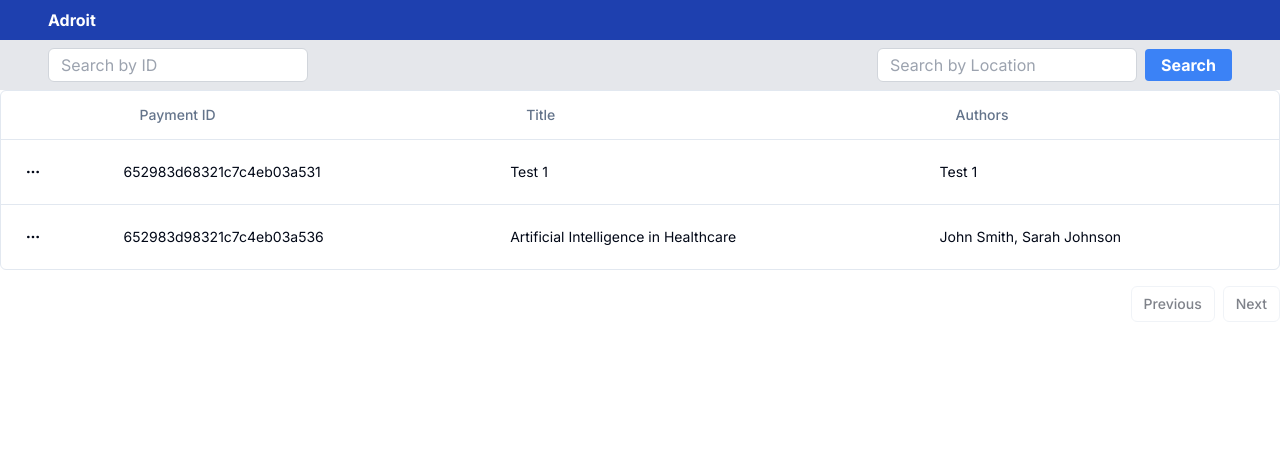
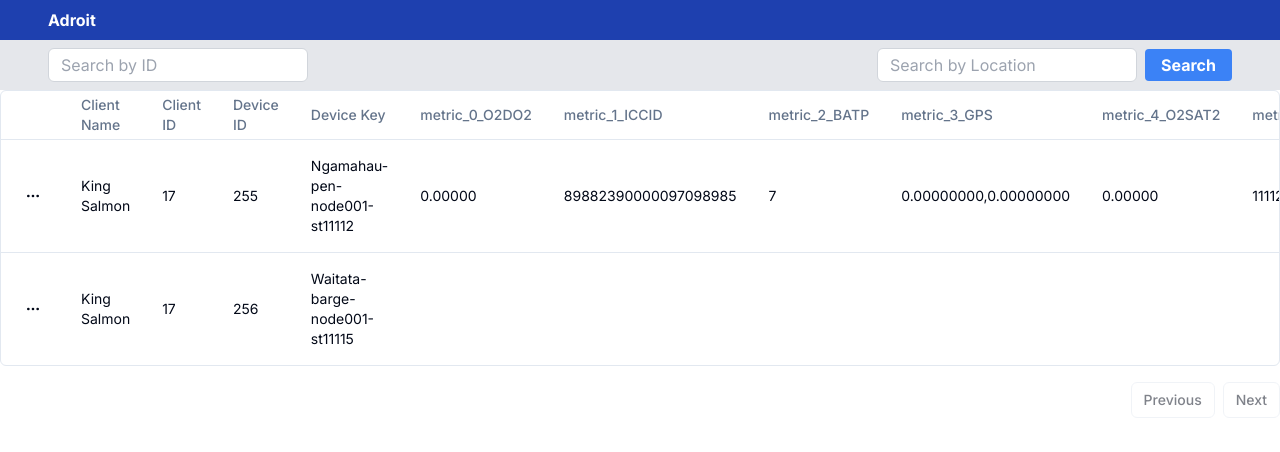
Before and after one commit to songexile/Adroit-Frontend-Manager, a Next.js app: page / in a window 1280 px wide. Shown: the top 452 px of the page. Built offline with nearby package versions, Linux system fonts and the light colour scheme.

Commit message:
Some progress here

```diff
--- a/src/app/iotTable/columns.tsx
+++ b/src/app/iotTable/columns.tsx
@@ -1,5 +1,5 @@
-'use client';
-
+// columns.tsx
+import React from 'react';
 import { ColumnDef } from '@tanstack/react-table';
 import { MoreHorizontal } from 'lucide-react';
 import { Button } from '@/components/ui/button';
@@ -12,26 +12,24 @@ import {
   DropdownMenuTrigger,
 } from '@/components/ui/dropdown-menu';
 
-export type Payment = {
-  _id: string;
-  title: string;
-  authors: string;
-  journal: string;
-  year: string;
-  volume: string;
-  pages: string;
-  doi: string;
-  claim: string;
-  method: string;
-  agreeDisagree: string;
-  __v: number;
-};
+interface FlattenedJson {
+  client_name: string;
+  client_id: string;
+  device_id: string;
+  device_key: string;
+  [key: string]: string; // Dynamic metrics
+}
 
-export const columns: ColumnDef<Payment>[] = [
+// Declare an empty array initially
+let columns: ColumnDef<FlattenedJson>[] = [];
+
+export const initializeColumns = (metrics: string[]) => {
+  // Initialize columns with the static columns
+  columns = [
     {
       id: 'actions',
       cell: ({ row }) => {
-      const payment = row.original;
+        const device = row.original;
         return (
           <DropdownMenu>
             <DropdownMenuTrigger asChild>
@@ -43,56 +41,52 @@ export const columns: ColumnDef<Payment>[] = [
             <DropdownMenuContent align='end'>
               <DropdownMenuLabel>Actions</DropdownMenuLabel>
               <DropdownMenuItem
-              onClick={() => navigator.clipboard.writeText(payment.authors)}
+                onClick={() => console.log('View details of client')}
               >
                 View details of client
               </DropdownMenuItem>
               <DropdownMenuSeparator />
-            <DropdownMenuItem>Hide client from Dashboard</DropdownMenuItem>
-            <DropdownMenuItem>Create ticket</DropdownMenuItem>
+              <DropdownMenuItem
+                onClick={() => console.log('Hide client from Dashboard')}
+              >
+                Hide client from Dashboard
+              </DropdownMenuItem>
+              <DropdownMenuItem onClick={() => console.log('Create ticket')}>
+                Create ticket
+              </DropdownMenuItem>
             </DropdownMenuContent>
           </DropdownMenu>
         );
       },
     },
     {
-    accessorKey: '_id', // Assuming _id is the unique identifier for the payment
-    header: ({ column }) => {
-      return (
-        <Button
-          variant='ghost'
-          onClick={() => column.toggleSorting(column.getIsSorted() === 'asc')}
-        >
-          Payment ID
-        </Button>
-      );
-    },
+      accessorKey: 'client_name',
+      header: 'Client Name',
     },
     {
-    accessorKey: 'title',
-    header: ({ column }) => {
-      return (
-        <Button
-          variant='ghost'
-          onClick={() => column.toggleSorting(column.getIsSorted() === 'asc')}
-        >
-          Title
-        </Button>
-      );
-    },
+      accessorKey: 'client_id',
+      header: 'Client ID',
     },
     {
-    accessorKey: 'authors',
-    header: ({ column }) => {
-      return (
-        <Button
-          variant='ghost'
-          onClick={() => column.toggleSorting(column.getIsSorted() === 'asc')}
-        >
-          Authors
-        </Button>
+      accessorKey: 'device_id',
+      header: 'Device ID',
+    },
+    {
+      accessorKey: 'device_key',
+      header: 'Device Key',
+    },
+  ];
+
+  // Dynamic metric columns
+  columns.push(
+    ...metrics.map((metric, index) => ({
+      accessorKey: metric,
+      header: metric,
+    }))
   );
-    },
-  },
-  // Add more columns as needed based on your JSON structure
-];
+};
+
+// Initialize columns (pass an empty array initially, it will be populated later)
+initializeColumns([]);
+
+export { columns };
--- a/src/app/iotTable/data-table.tsx
+++ b/src/app/iotTable/data-table.tsx
@@ -43,12 +43,6 @@ export function DataTable<TData, TValue>({
       sorting,
     },
   });
-
-  // console.log(table.getRowModel().rows?.length);
-  // console.log(data);
-  // console.log(columns);
-  // console.log(table.getRowModel());
-  // console.log(table.getRowModel().rows);
 
   return (
     <div>
--- a/src/app/page.tsx
+++ b/src/app/page.tsx
@@ -1,8 +1,14 @@
 'use client';
+
+// Page.tsx
 import React, { useState, useEffect } from 'react';
 import Header from '../components/Header';
 import { DataTable } from './iotTable/data-table';
-import { Payment, columns } from './iotTable/columns';
+import { initializeColumns, columns } from './iotTable/columns'; // Import initializeColumns and columns
+
+interface DynamicMetricData {
+  [key: string]: string | number;
+}
 
 async function fetchData() {
   try {
@@ -15,30 +21,73 @@ async function fetchData() {
     }
 
     const jsonData = await res.json();
-    const parsedData = JSON.parse(jsonData.body); //Have to parse data twice because it is stringified twice I think
+    const parsedData = JSON.parse(jsonData.body);
 
     return parsedData;
   } catch (error) {
     console.error('Failed to fetch data:', error);
-    throw error; // Re-throwing error to handle it in the component
+    throw error;
   }
 }
 
+function flattenNestedData(data: any): DynamicMetricData[] {
+  const flattenedData: DynamicMetricData[] = [];
+
+  for (const key in data) {
+    if (data.hasOwnProperty(key)) {
+      const client = data[key];
+      const devices = client.devices;
+
+      for (const device of devices) {
+        const flattenedDevice: DynamicMetricData = {
+          client_name: client.client_name,
+          client_id: client.client_id,
+          device_id: device.device_id,
+          device_key: device.device_key,
+        };
+
+        const metrics = device.metrics;
+
+        let metricIndex = 0;
+        for (const metricKey in metrics) {
+          if (metrics.hasOwnProperty(metricKey)) {
+            flattenedDevice[`metric_${metricIndex}_${metricKey}`] =
+              metrics[metricKey].value;
+            metricIndex++;
+          }
+        }
+
+        flattenedData.push(flattenedDevice);
+      }
+    }
+  }
+
+  return flattenedData;
+}
+
 export default function Page() {
-  const [data, setData] = useState([]);
+  const [data, setData] = useState<DynamicMetricData[]>([]);
 
   useEffect(() => {
     const fetchDataAndSetData = async () => {
       try {
-        // const fetchedData = await fetchData();
-        // const fetchedData = require('../adroit_data.json')
+        // Replace with the path to your test.json file
         const fetchedData = require('../test.json');
-        // const parsedData = JSON.parse(fetchedData.body);
 
-        setData(fetchedData);
-        console.log(fetchedData);
+        const flattenedData = flattenNestedData(fetchedData);
+        setData(flattenedData);
+
+        // Get the dynamic metric names
+        const dynamicMetricColumns = Object.keys(flattenedData[0] || {}).filter(
+          (key) => key.startsWith('metric_')
+        );
+
+        // Initialize columns with dynamic metrics
+        initializeColumns(dynamicMetricColumns);
+
+        console.log(flattenedData);
       } catch (error) {
-        // Error handling can be done here, e.g., show error message to the user
+        console.error('Failed to fetch data:', error);
       }
     };
 
--- a/src/test.json
+++ b/src/test.json
@@ -1,30 +1,148 @@
-[
-    {
-        "_id": "652983d68321c7c4eb03a531",
-        "title": "Test 1",
-        "authors": "Test 1",
-        "journal": "Test 1",
-        "year": "2023",
-        "volume": "Test 1",
-        "pages": "Test 1",
-        "doi": "Test 1",
-        "claim": "Claim Test 1",
-        "method": "Waterfall",
-        "agreeDisagree": "Agree",
-        "__v": 0
-    },
-    {
-        "_id": "652983d98321c7c4eb03a536",
-        "title": "Artificial Intelligence in Healthcare",
-        "authors": "John Smith, Sarah Johnson",
-        "journal": "Journal of Advanced Technology",
-        "year": "2023",
-        "volume": "12",
-        "pages": "123-135",
-        "doi": "10.1234/jat.2023.001",
-        "claim": "Claim Test 2",
-        "method": "Agile",
-        "agreeDisagree": "Agree",
-        "__v": 0
+{
+    "0": {
+        "client_name": "King Salmon",
+        "client_id": 17,
+        "devices": [
+            {
+                "device_id": 255,
+                "device_key": "Ngamahau-pen-node001-st11112",
+                "metrics": {
+                    "O2DO2": {
+                        "timestamp": 1691107055000,
+                        "value": "0.00000"
+                    },
+                    "ICCID": {
+                        "timestamp": 1691107055000,
+                        "value": " 89882390000097098985"
+                    },
+                    "BATP": {
+                        "timestamp": 1691107055000,
+                        "value": "7"
+                    },
+                    "GPS": {
+                        "timestamp": 1691107055000,
+                        "value": "0.00000000,0.00000000"
+                    },
+                    "O2SAT2": {
+                        "timestamp": 1691107055000,
+                        "value": "0.00000"
+                    },
+                    "ST": {
+                        "timestamp": 1691107055000,
+                        "value": "11112"
+                    },
+                    "WID": {
+                        "timestamp": 1691107055000,
+                        "value": "1C781CE819623C53"
+                    },
+                    "VER": {
+                        "timestamp": 1691107055000,
+                        "value": "1.0.0"
+                    },
+                    "SITE": {
+                        "timestamp": 1691107055000,
+                        "value": "Ngamahau Pen"
+                    },
+                    "O2DO1": {
+                        "timestamp": 1691107055000,
+                        "value": "0.00000"
+                    },
+                    "O2SAT1": {
+                        "timestamp": 1691107055000,
+                        "value": "0.00000"
+                    },
+                    "SAL": {
+                        "timestamp": 1691107055000,
+                        "value": "0.00000"
+                    },
+                    "T2": {
+                        "timestamp": 1691107055000,
+                        "value": "0.00000"
+                    },
+                    "T1": {
+                        "timestamp": 1691107055000,
+                        "value": "0.00000"
+                    },
+                    "BATV": {
+                        "timestamp": 1691107055000,
+                        "value": "3.46300"
+                    },
+                    "COND": {
+                        "timestamp": 1691107055000,
+                        "value": "0.00000"
+                    }
+                }
+            },
+            {
+                "device_id": 256,
+                "device_key": "Waitata-barge-node001-st11115",
+                "metrics": {
+                    "T1": {
+                        "timestamp": 1694218439000,
+                        "value": "0.00000"
+                    },
+                    "O2DO2": {
+                        "timestamp": 1694218439000,
+                        "value": "0.00000"
+                    },
+                    "T2": {
+                        "timestamp": 1694218439000,
+                        "value": "0.00000"
+                    },
+                    "O2SAT2": {
+                        "timestamp": 1694218439000,
+                        "value": "0.00000"
+                    },
+                    "GPS": {
+                        "timestamp": 1694218439000,
+                        "value": "0.00000000,0.00000000"
+                    },
+                    "O2DO1": {
+                        "timestamp": 1694218439000,
+                        "value": "0.00000"
+                    },
+                    "SITE": {
+                        "timestamp": 1694218439000,
+                        "value": "Waitata Barge"
+                    },
+                    "ST": {
+                        "timestamp": 1694218439000,
+                        "value": "11115"
+                    },
+                    "ICCID": {
+                        "timestamp": 1694218439000,
+                        "value": " 89882390000097099017"
+                    },
+                    "VER": {
+                        "timestamp": 1694218439000,
+                        "value": "1.0.0"
+                    },
+                    "BATP": {
+                        "timestamp": 1694218439000,
+                        "value": "3"
+                    },
+                    "WID": {
+                        "timestamp": 1694218439000,
+                        "value": "4F2C7C32C8913E73"
+                    },
+                    "O2SAT1": {
+                        "timestamp": 1694218439000,
+                        "value": "0.00000"
+                    },
+                    "SAL": {
+                        "timestamp": 1694218439000,
+                        "value": "0.00000"
+                    },
+                    "BATV": {
+                        "timestamp": 1694218439000,
+                        "value": "3.39300"
+                    },
+                    "COND": {
+                        "timestamp": 1694218439000,
+                        "value": "0.00000"
+                    }
+                }
+            }
+        ]
     }
-]
+}
```
Lines whose indentation alone changed are shown as unchanged.
